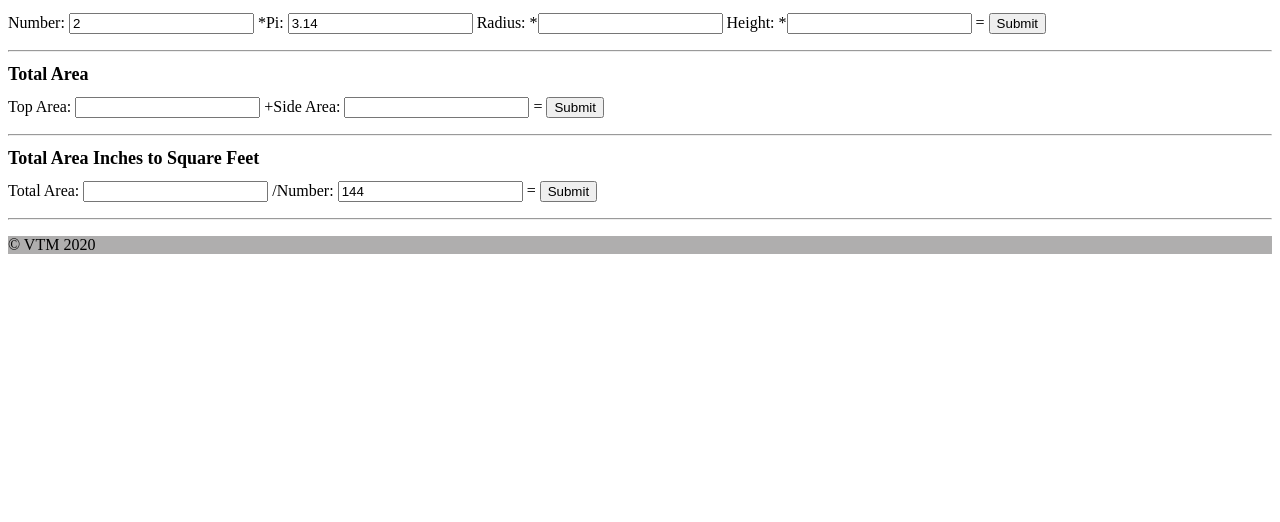
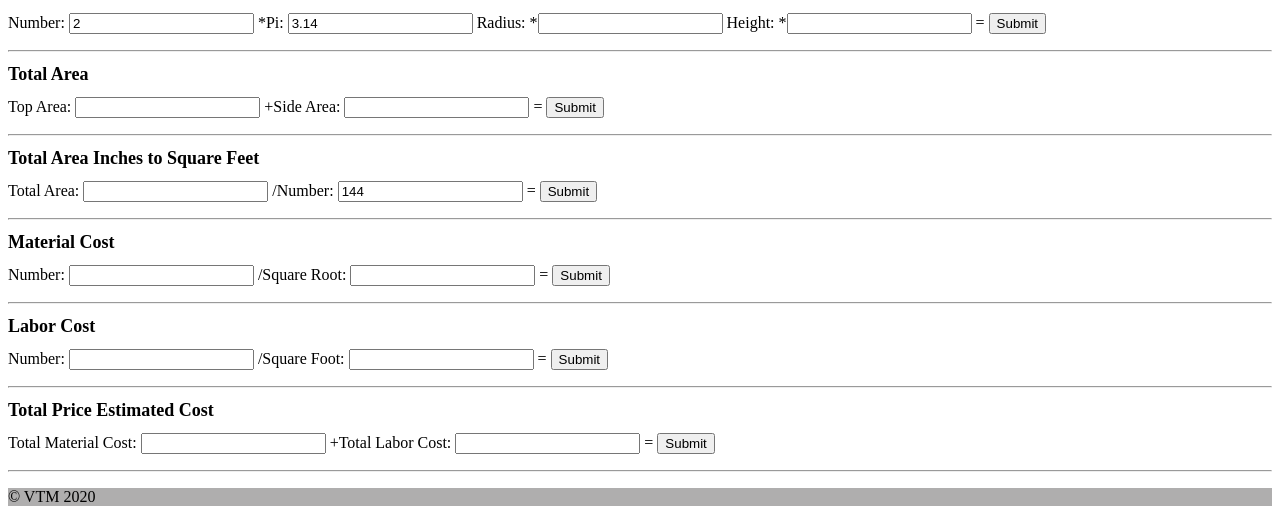
Before and after one commit to phoenixdoan/DevOps, a Flask app: page /estimate in a window 1280 px wide. Shown: the part 308-830 px from the top of the page. Before the commit the page ends 562 px from the top, so only its background shows below. Run offline with Flask 2, Linux system fonts and the light colour scheme.

Commit message:
adding more values

```diff
--- a/templates/estimate.html
+++ b/templates/estimate.html
@@ -52,5 +52,35 @@
         <input type="submit" id="submit" value="Submit" />
     </form>
     <hr>
+    <h1>Material Cost</h1>
+    <form oninput="x.value=parseFloat(totalarea.values)/(parseFloat(numm.sqft)">
+        <label for="number">Number:</label value="25">
+        <input type="float" id="totalarea">
+        /<label for="numm">Square Root:</label>
+        <input type="float" id="numm">
+        =<output name="x" for="pi*Radius*Radius"></output>
+        <input type="submit" id="submit" value="Submit" />
+    </form>
+    <hr>
+    <h1>Labor Cost</h1>
+    <form oninput="x.value=parseFloat(totalarea.values)/(parseFloat(numm.sqft)">
+        <label for="number">Number:</label value="15">
+        <input type="float" id="totalarea">
+        /<label for="numm">Square Foot:</label>
+        <input type="float" id="numm">
+        =<output name="x" for="pi*Radius*Radius"></output>
+        <input type="submit" id="submit" value="Submit" />
+    </form>
+    <hr>
+    <h1>Total Price Estimated Cost</h1>
+    <form oninput="x.value=parseFloat(totalarea.values)/(parseFloat(numm.sqft)">
+        <label for="number">Total Material Cost:</label value="25">
+        <input type="float" id="totalarea">
+        +<label for="numm">Total Labor Cost:</label>
+        <input type="float" id="numm">
+        =<output name="x" for="pi*Radius*Radius"></output>
+        <input type="submit" id="submit" value="Submit" />
+    </form>
+    <hr>
 
 {% endblock %}
```
